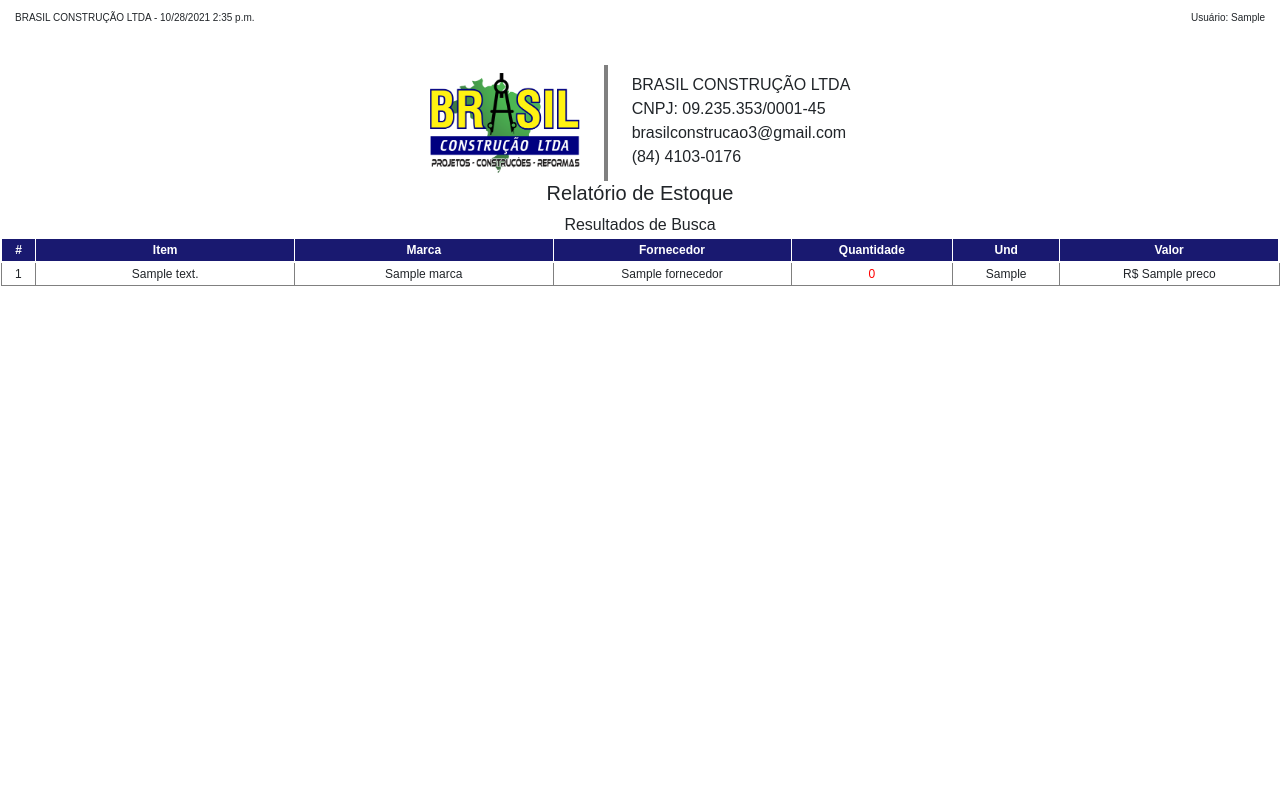
After one commit to endjack/simoERP, a Django app: template simo/templates/estoque/resultados-impressao.html in a window 1280 px wide. The commit adds this page. Run offline with Django 3.2, Linux system fonts and the light colour scheme; the template is opened without the code that fills it: most values are stand-ins (such as "Sample title", 1, 10 or a date in 2020); some libraries are stand-ins or nearby versions.

Commit message:
Estoque Impressão de Resultados

```diff
--- a/estoque/filters.py
+++ b/estoque/filters.py
@@ -6,6 +6,7 @@ from distutils.util import strtobool
 
 class EstoqueFilter(django_filters.FilterSet):
     descricao = django_filters.CharFilter(field_name='item__descricao', lookup_expr='icontains')
+    marca = django_filters.CharFilter(field_name='item__marca', lookup_expr='icontains')
 
     class Meta:
         model = Estoque
--- a/estoque/models.py
+++ b/estoque/models.py
@@ -58,7 +58,7 @@ class MovimentacaoEstoque(models.Model):
 
 class Estoque(models.Model):
     item = models.ForeignKey(Item, on_delete=models.CASCADE, related_name="estoque")
-    quantidade = models.PositiveIntegerField(default=0)
+    quantidade = models.FloatField(default=0)
 
     def __str__(self) -> str:
         return str(self.item.descricao)+ ' - ' + str(self.quantidade)
--- a/simo/templates/estoque/mov-estoque.html
+++ b/simo/templates/estoque/mov-estoque.html
@@ -41,7 +41,7 @@
         <div class="col-2">
           <div class="input-group">
             <div class="input-group-text"><span id="labelButton" style="color:blue;" >Acrescentar(+): </span></div>
-              {% render_field form.qtd class="form-control" id="data" type="number"  min='1'%}
+              {% render_field form.qtd class="form-control" id="data" type="number" step="any"  min='1'%}
           </div>
         </div>
 
@@ -58,7 +58,7 @@
 <br><br>
 <h5>Materiais no Estoque: </h5>
 <div class="card mb-3 p-3" style="border-color: #093637;">
-<table class="table table-sm table-bordered tabela-listar">
+<table class="table table-sm table-bordered" id="tabela-listar">
   <thead class="card-header text-white " style="background: linear-gradient(to right, #0f2027, #203a43, #2c5364);">
     <tr>
       <th scope="col">Id</th>
--- /dev/null
+++ b/simo/templates/estoque/resultados-impressao.html
@@ -0,0 +1,105 @@
+{% load static %}
+<html lang="pt-br">
+
+<head>
+    <meta charset="utf-8" />
+    <link href="{% static 'css/bootstrap.min.css' %}" rel="stylesheet">
+    <link href="{% static 'css/styles.css' %}" rel="stylesheet">
+    <title>Imprimir Resultados</title>
+        <style>
+        @page {
+            size: landscape;
+            margin: 1cm;
+        }
+
+
+        @media print {
+
+            html,
+            body {
+                height: 99%;
+            }
+        }
+
+        * {
+            color-adjust: exact;
+            -webkit-print-color-adjust: exact;
+            print-color-adjust: exact;
+        }
+
+        td, th {
+        padding: .7em;
+        margin: 0;
+        /*border: 1px solid #ccc;*/
+        text-align: center;
+        vertical-align: middle;
+        }
+
+        .wrapper {
+        min-width: 10em; /* Will be AT LEAST 20em wide */
+        }
+        </style>
+</head>
+
+<body style="font-family: sans-serif;">
+
+<div class="d-flex flex-row bd-highlight mb-3" style="margin: 10px 15px;font-size:10px;">
+  <div class="col-6 d-flex justify-content-start">BRASIL CONSTRUÇÃO LTDA - {% now "SHORT_DATETIME_FORMAT" %}</div>
+  <div class="col-6 d-flex justify-content-end">Usuário: {{usuario_atual}}</div>
+</div>
+
+<div class="row" style="margin-top:40px">
+    <div class="d-flex justify-content-center">
+        <div class="p-2 bd-highlight">
+            <img src="{% static 'imagens/logo1.png' %}" alt="" height="100" width="150">
+        </div>
+        <div class="p-2 bd-highlight" style="border-right: 4px solid gray;"></div>&emsp;
+        <div class="p-2 bd-highlight">
+            BRASIL CONSTRUÇÃO LTDA <br>
+            CNPJ: 09.235.353/0001-45 <br>
+            brasilconstrucao3@gmail.com <br>
+            (84) 4103-0176
+        </div>
+    </div>
+</div>
+<div class="d-flex justify-content-center"><h5>Relatório de Estoque</h5></div>
+<div class="d-flex justify-content-center">Resultados de Busca</div>
+
+    <table class="table table-sm table-bordered dt-responsive tabela-listar" style="font-size:12px; border-color:gray">
+        <thead class="centralizar"
+            style="border:solid 2px;border-color:white;background:MidnightBlue; color: white;">
+            <tr>
+                <th scope="col">#</th>
+                <th scope="col">Item</th>
+                <th scope="col">Marca</th>
+                <th scope="col">Fornecedor</th>
+                <th scope="col">Quantidade</th>
+                <th scope="col">Und</th>
+                <th scope="col">Valor</th>
+            </tr>
+        </thead>
+        <tbody>
+            {% for item in filter_list.qs %}
+            <tr>
+                <td class="centralizar">{{forloop.counter}}</td>
+                <td class="centralizar wrapper">{{item.item.descricao}}</td>
+                {% if item.item.marca %} <td class="centralizar wrapper">{{item.item.marca}}</td>{%else%}<td>-</td>{%endif%}
+                {% if item.item.fornecedor %} <td class="centralizar">{{item.item.fornecedor.nome}}</td>{%else%}<td>-</td>{%endif%}
+                {% if item.quantidade > 0 %} <td class="centralizar">{{item.quantidade}}</td>{%else%}<td style="color:red">0</td>{%endif%}
+                <td> {{item.item.unid_medida}}</td>
+                {% if item.item.preco %} <td class="centralizar">R$ {{item.item.preco}}</td>{%else%}<td>-</td>{%endif%}
+            </tr>
+            {% endfor %}
+        </tbody>
+    </table>
+
+    <script>
+        (function () {
+            window.print();
+        })();
+    </script>
+
+
+</body>
+
+</html>
--- a/simo/urls.py
+++ b/simo/urls.py
@@ -16,8 +16,6 @@ from django.urls import path, include
 from django.conf.urls.static import static
 from django.contrib.auth import views as auth_views
 from financeiro.ajax import *
-
-
 
 
 urlpatterns = [
@@ -40,6 +38,7 @@ urlpatterns = [
     path('excluir-item/<pk>', ExcluirItemView.as_view(), name='excluir-item'),
     path('detalhar-item/<pk>', DetalharItemView.as_view(), name='detalhar-item'),
     path('editar-item/<pk>', EditarItemView.as_view(), name='editar-item'),
+    path('imprimir-resultados', ImprimirResultadosEstoqueView.as_view(), name='imprimir-resultados'),
 
     #urls Requisição
     path('gerar-requisicao/', GerarRequisicaoView.as_view(), name='gerar-requisicao'),
```
Also changed, not shown: estoque/views.py (+17 -1 lines), simo/templates/estoque/ver-estoque.html (+36 -13 lines), estoque/migrations/0004_alter_estoque_quantidade.py (added), faturamento/migrations/0011_alter_faturamento_data_inclusao.py (added), financeiro/migrations/0017_auto_20211028_0853.py (added), recibos/migrations/0016_alter_recibofornecedor_data.py (added), requisicao/migrations/0016_alter_requisicao_data.py (added), servicos/migrations/0018_auto_20211028_0853.py (added).
